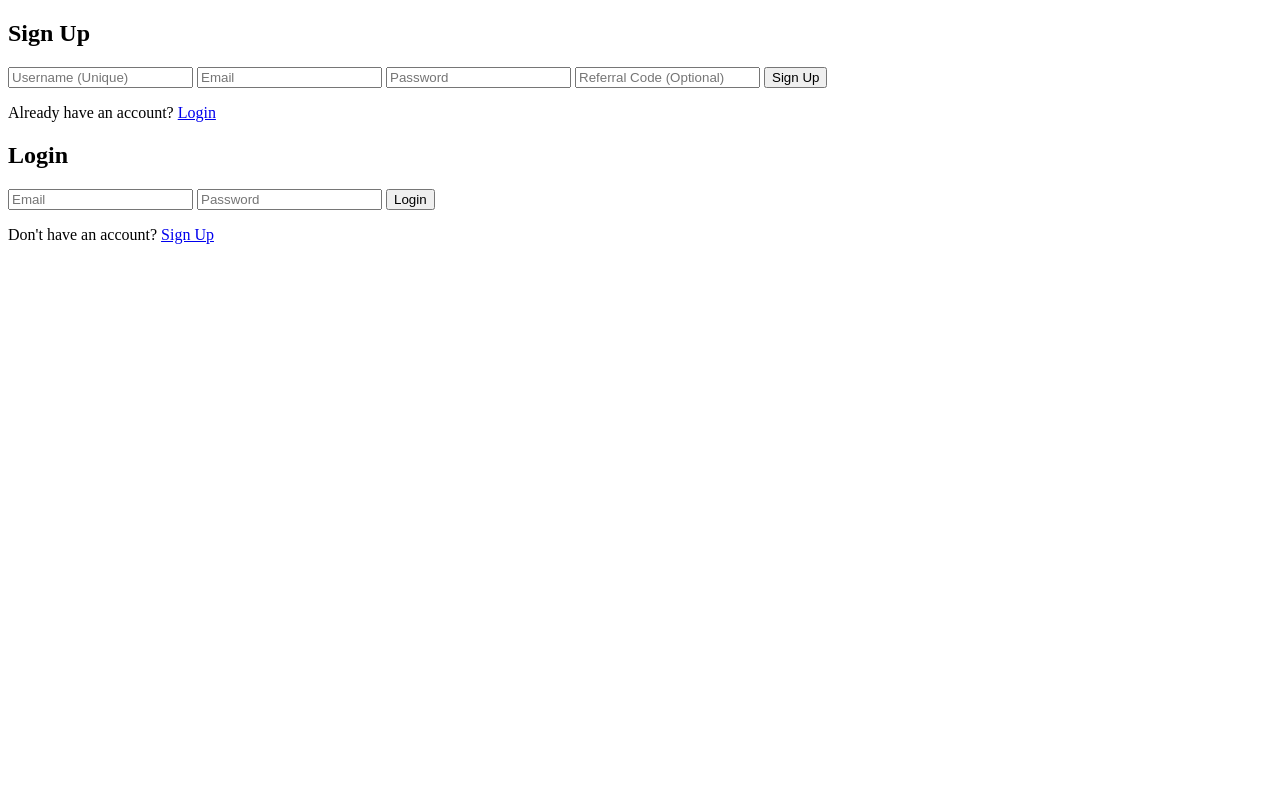
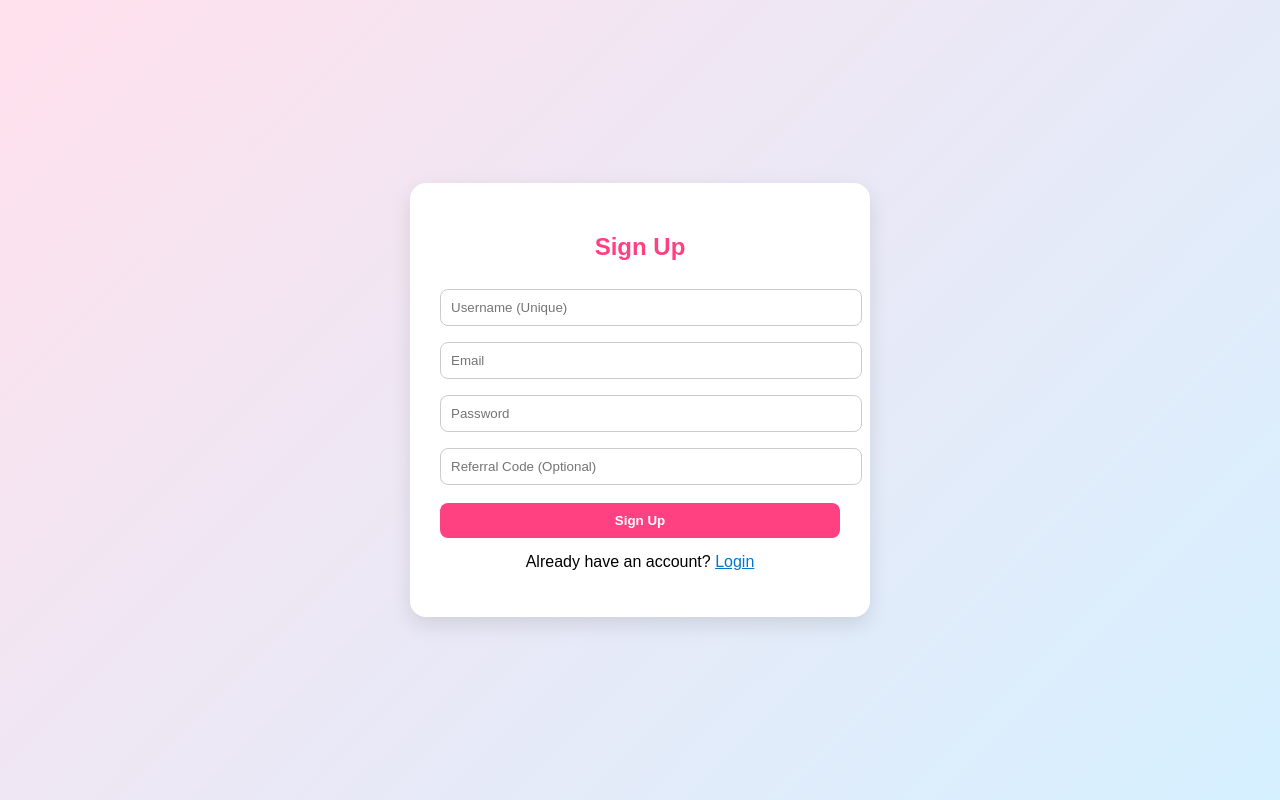
Before and after one commit to Muhammad-Saood/ROSE, a plain HTML site: page index.html in a window 1280 px wide. Drawn offline with Linux system fonts and the light colour scheme.

Commit message:
Update index.html

```diff
--- a/index.html
+++ b/index.html
@@ -1,20 +1,76 @@
-<!-- index.html - Sign Up Page --><!DOCTYPE html><html lang="en">
+<!DOCTYPE html>
+<html lang="en">
 <head>
   <meta charset="UTF-8" />
   <meta name="viewport" content="width=device-width, initial-scale=1.0" />
   <title>ROSE Sign Up</title>
+  <style>
+    body {
+      font-family: Arial, sans-serif;
+      background: linear-gradient(135deg, #ffe0ec, #d5f0ff);
+      display: flex;
+      align-items: center;
+      justify-content: center;
+      height: 100vh;
+      margin: 0;
+    }
+    .container {
+      background: white;
+      padding: 30px;
+      border-radius: 16px;
+      box-shadow: 0 8px 20px rgba(0, 0, 0, 0.1);
+      width: 100%;
+      max-width: 400px;
+      text-align: center;
+    }
+    h2 {
+      margin-bottom: 20px;
+      color: #ff4081;
+    }
+    input {
+      width: 100%;
+      padding: 10px;
+      margin: 8px 0;
+      border-radius: 8px;
+      border: 1px solid #ccc;
+    }
+    button {
+      background-color: #ff4081;
+      color: white;
+      padding: 10px;
+      border: none;
+      border-radius: 8px;
+      width: 100%;
+      margin-top: 10px;
+      cursor: pointer;
+      font-weight: bold;
+    }
+    button:hover {
+      background-color: #e0356e;
+    }
+    p {
+      margin-top: 15px;
+    }
+    a {
+      color: #0077cc;
+    }
+  </style>
 </head>
 <body>
+  <div class="container">
     <h2>Sign Up</h2>
     <input type="text" id="username" placeholder="Username (Unique)" />
     <input type="email" id="email" placeholder="Email" />
     <input type="password" id="password" placeholder="Password" />
     <input type="text" id="referralCode" placeholder="Referral Code (Optional)" />
     <button onclick="signUp()">Sign Up</button>
-  <p>Already have an account? <a href="login.html">Login</a></p>  <script type="module">
+    <p>Already have an account? <a href="login.html">Login</a></p>
+  </div>
+
+  <script type="module">
     import { initializeApp } from "https://www.gstatic.com/firebasejs/11.6.0/firebase-app.js";
     import { getAuth, createUserWithEmailAndPassword } from "https://www.gstatic.com/firebasejs/11.6.0/firebase-auth.js";
-    import { getFirestore, collection, query, where, getDocs, doc, setDoc, updateDoc, getDoc } from "https://www.gstatic.com/firebasejs/11.6.0/firebase-firestore.js";
+    import { getFirestore, collection, query, where, getDocs, doc, setDoc, updateDoc } from "https://www.gstatic.com/firebasejs/11.6.0/firebase-firestore.js";
 
     const firebaseConfig = {
       apiKey: "AIzaSyDwU-c3lOyKWkz345F45atkIVbwOdg738Q",
@@ -36,9 +92,10 @@
       const password = document.getElementById("password").value;
       const referralCode = document.getElementById("referralCode").value.trim();
 
+      if (!username || !email || !password) return alert("Fill all required fields");
+
       const usernameQuery = query(collection(db, "users"), where("username", "==", username));
       const existingUsers = await getDocs(usernameQuery);
-      if (!username || !email || !password) return alert("Fill all required fields");
       if (!existingUsers.empty) return alert("Username already taken");
 
       try {
@@ -73,57 +130,6 @@
         alert("Error: " + error.message);
       }
     };
-  </script></body>
-</html><!-- login.html - Login Page --><!DOCTYPE html><html lang="en">
-<head>
-  <meta charset="UTF-8">
-  <meta name="viewport" content="width=device-width, initial-scale=1.0">
-  <title>ROSE Login</title>
-</head>
-<body>
-  <h2>Login</h2>
-  <input type="email" id="email" placeholder="Email" />
-  <input type="password" id="password" placeholder="Password" />
-  <button onclick="login()">Login</button>
-  <p>Don't have an account? <a href="index.html">Sign Up</a></p>  <script type="module">
-    import { initializeApp } from "https://www.gstatic.com/firebasejs/11.6.0/firebase-app.js";
-    import { getAuth, signInWithEmailAndPassword } from "https://www.gstatic.com/firebasejs/11.6.0/firebase-auth.js";
-    import { getFirestore, doc, getDoc } from "https://www.gstatic.com/firebasejs/11.6.0/firebase-firestore.js";
-
-    const firebaseConfig = {
-      apiKey: "AIzaSyDwU-c3lOyKWkz345F45atkIVbwOdg738Q",
-      authDomain: "rose-c7fff.firebaseapp.com",
-      projectId: "rose-c7fff",
-      storageBucket: "rose-c7fff.firebasestorage.app",
-      messagingSenderId: "1040196953114",
-      appId: "1:1040196953114:web:056146d956e76591ab5da3",
-      measurementId: "G-HV8PGLHF6D"
-    };
-
-    const app = initializeApp(firebaseConfig);
-    const auth = getAuth();
-    const db = getFirestore();
-
-    window.login = async () => {
-      const email = document.getElementById('email').value.trim();
-      const password = document.getElementById('password').value.trim();
-
-      try {
-        const userCredential = await signInWithEmailAndPassword(auth, email, password);
-        const user = userCredential.user;
-        const userDoc = await getDoc(doc(db, "users", user.uid));
-        const userData = userDoc.data();
-
-        localStorage.setItem("user", JSON.stringify({
-          uid: user.uid,
-          username: userData.username,
-          email: userData.email
-        }));
-
-        window.location.href = "app.html";
-      } catch (error) {
-        alert("Login failed: " + error.message);
-      }
-    };
-  </script></body>
-</html><!-- Next file will be app.html (main app with mining, rewards, and settings). Let me know when you're ready. -->
+  </script>
+</body>
+  </html>
```
Lines whose indentation alone changed are shown as unchanged.
